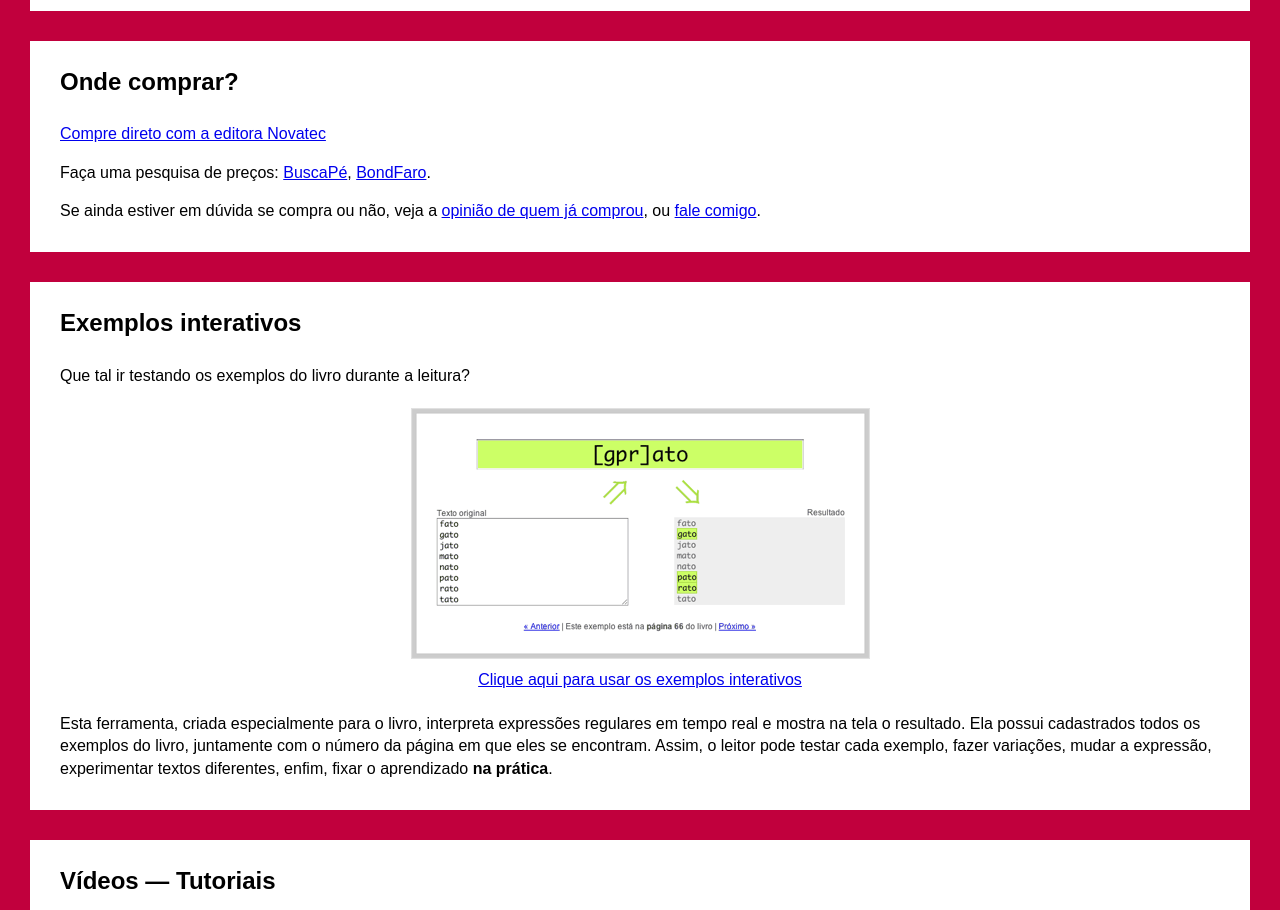
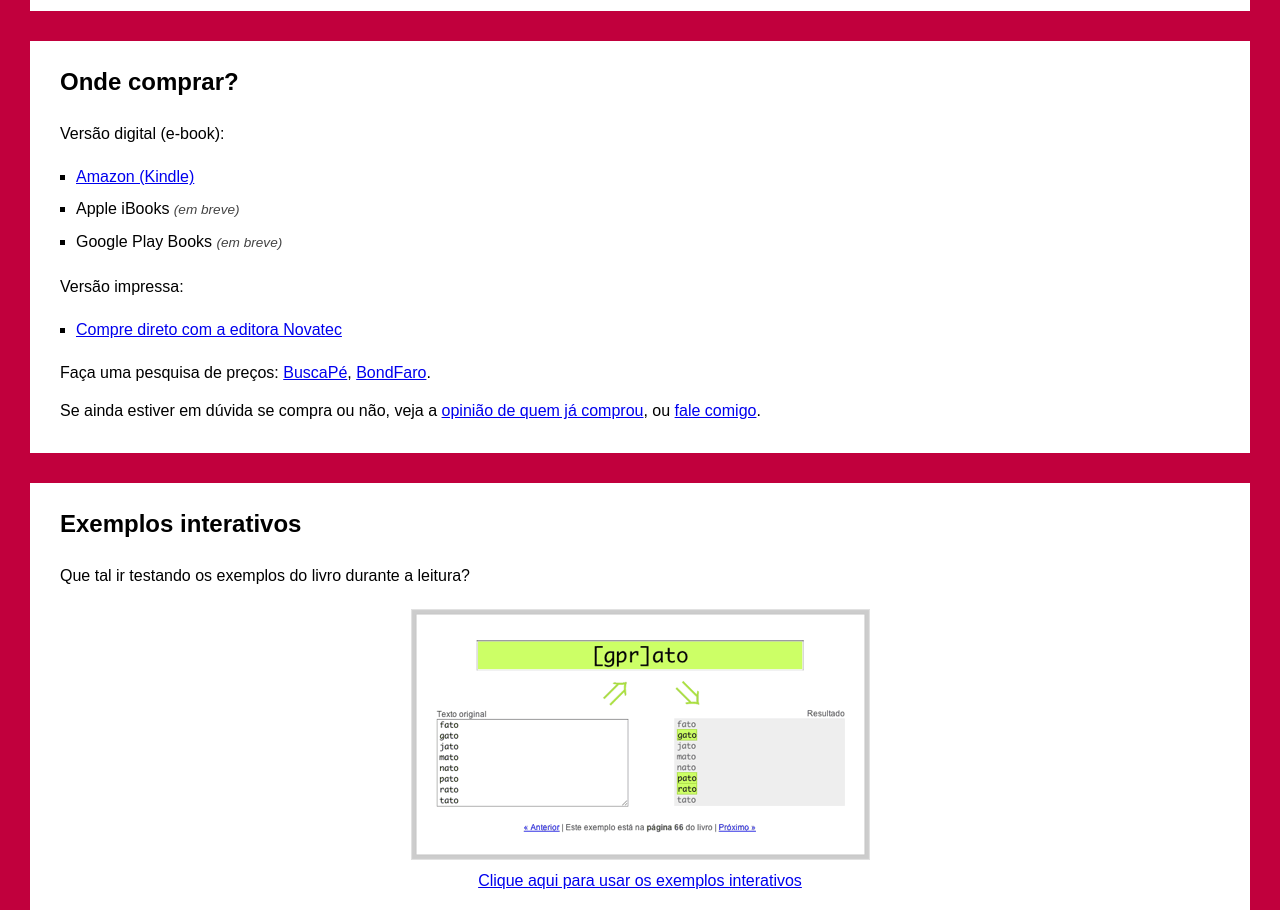
Before and after one commit to aureliojargas/piazinho.com.br, a plain HTML site: page index.html in a window 1280 px wide. Shown: the part 4060-4970 px from the top of the page. Drawn offline with Linux system fonts and the light colour scheme.

Commit message:
Add ebooks to Where to Buy

```diff
--- a/index.html
+++ b/index.html
@@ -593,9 +593,18 @@
             <h2 id="comprar">
                 Onde comprar?
             </h2>
-            <p>
-                <a href="http://novatec.com.br/livros/expressoes-regulares-5ed/">Compre direto com a editora Novatec</a>
-            </p>
+
+            <p>Versão digital (e-book):</p>
+            <ul>
+                <li><a href="http://www.amazon.com.br/dp/B01BPK1W46/" title="Expressões Regulares - 5ª edição: Uma Abordagem Divertida eBook: Aurelio Marinho Jargas: Amazon.com.br: Loja Kindle">Amazon (Kindle)</a></li>
+                <li>Apple iBooks <i>(em breve)</i></li>
+                <li>Google Play Books <i>(em breve)</i></li>
+            </ul>
+
+            <p>Versão impressa:</p>
+            <ul>
+                <li><a href="http://novatec.com.br/livros/expressoes-regulares-5ed/">Compre direto com a editora Novatec</a></li>
+            </ul>
 <!--
             <div style="float:right">
                 <p>
```
